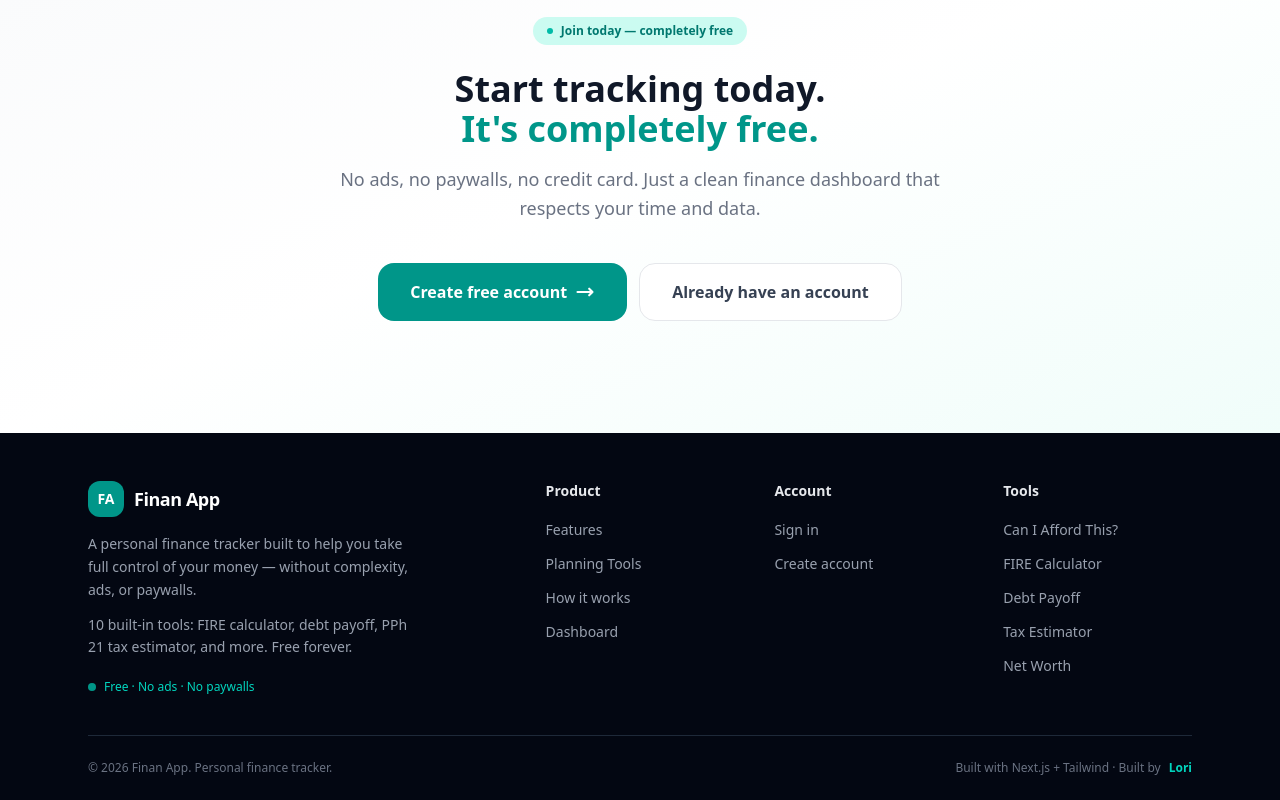
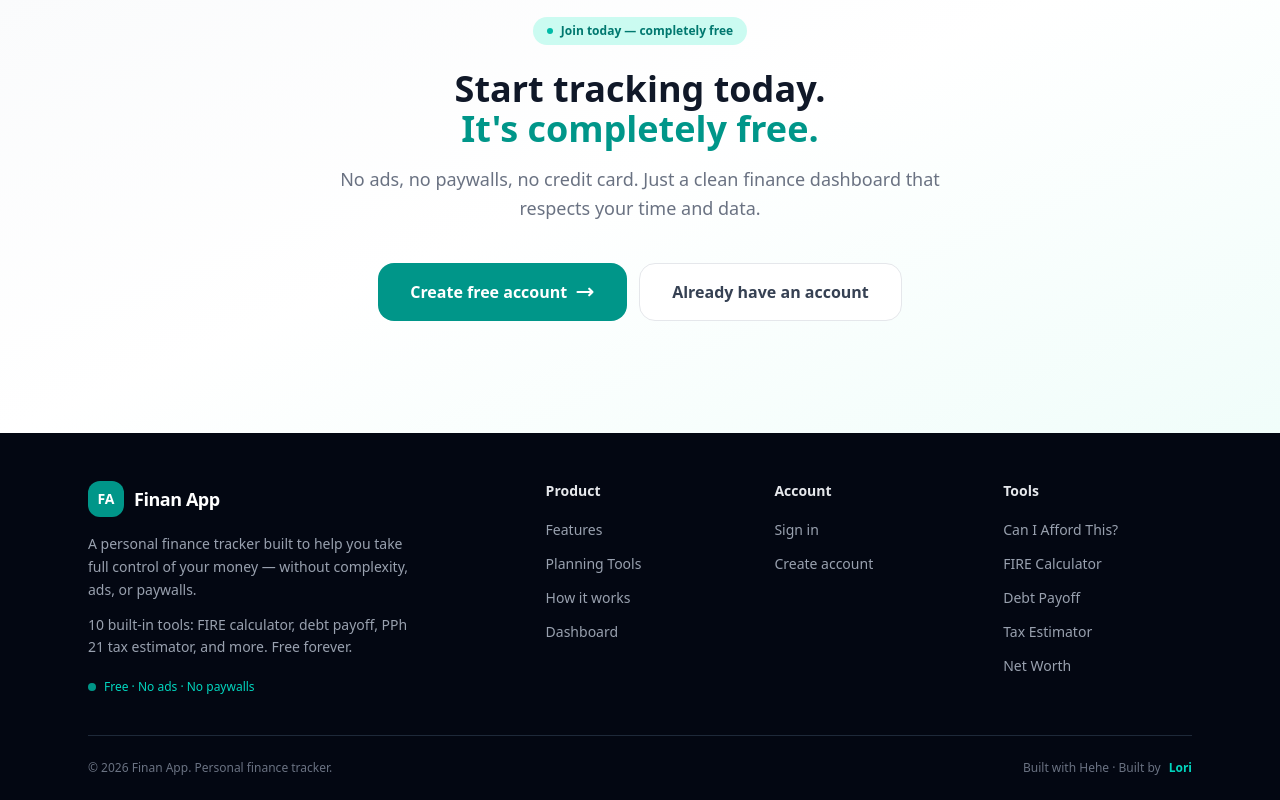
Before and after one commit to chud-lori/finan-app, a Next.js app in the folder finance-management-fe/: page / in a window 1280 px wide. Shown: the part 3849-4649 px from the top of the page. Built offline with nearby package versions, Linux system fonts and the light colour scheme; no server answers.

Commit message:
built with hehe

```diff
--- a/finance-management-fe/app/page.js
+++ b/finance-management-fe/app/page.js
@@ -161,7 +161,7 @@ function LandingFooter() {
           © {new Date().getFullYear()} Finan App. Personal finance tracker.
         </p>
         <div className="flex items-center gap-2 text-xs text-gray-500">
-          <span>Built with Next.js + Tailwind · Built by</span>
+          <span>Built with Hehe · Built by</span>
           <a href="https://profile.lori.my.id/" target="_blank" rel="noopener noreferrer"
             className="text-teal-400 font-semibold hover:text-teal-300 transition-colors">
             Lori
```
